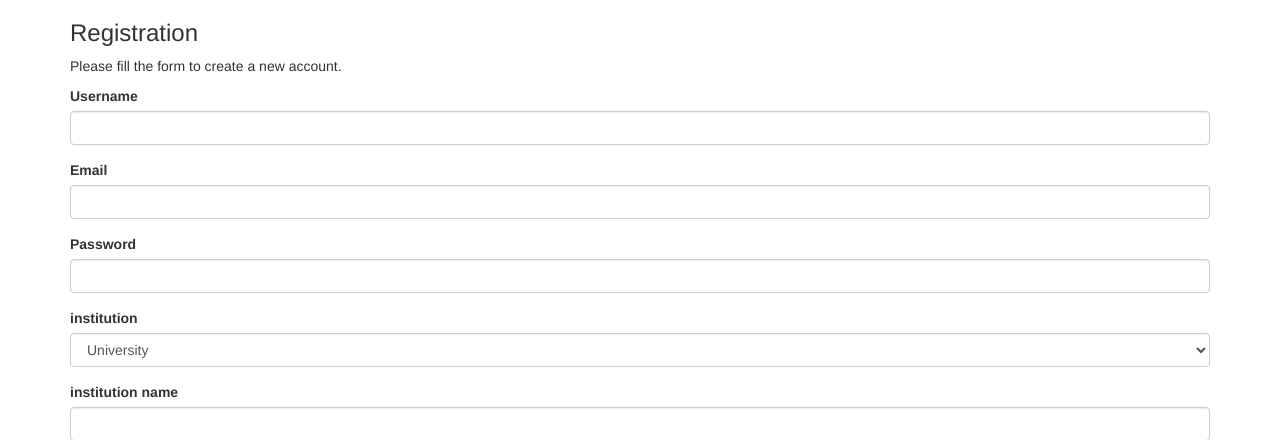
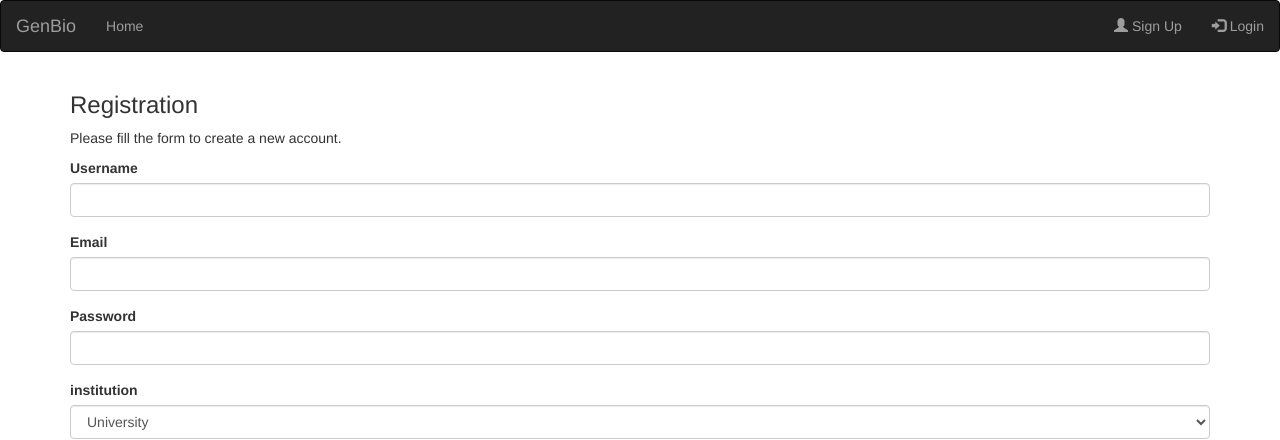
Before and after one commit to debbie-leung/w4111-proj1, a Flask app: page /registration in a window 1280 px wide. Shown: the top 440 px of the page. Run offline with Flask 2, Linux system fonts and the light colour scheme; parts of the project's set-up code (start-up, migrations or seed data) failed here and were passed over; some libraries are stand-ins or nearby versions.

Commit message:
referencelinkinsequence

```diff
--- a/server.py
+++ b/server.py
@@ -260,6 +260,10 @@ class HomeSearchForm(FlaskForm):
   seq = BooleanField('sequence', default="checked")
   species = StringField('species', validators=[Length(max=20)])
 
+@app.route('/onereference', methods=['GET', 'POST'])
+def onereference():
+  return redirect('/')
+
 @app.route('/homesearch', methods=['GET', 'POST'])
 def homesearch():
   if request.method == 'POST':
@@ -301,7 +305,7 @@ def homesearch():
         stbl += [g.conn.execute('SELECT * FROM sequence_source WHERE accession_no=(%s)', no).first()]
       return render_template('search.html', stbl=stbl)
 
-  return redirect('index.html')
+  return redirect('/')
 
 class SearchForm(FlaskForm):
   pass
--- a/templates/registration.html
+++ b/templates/registration.html
@@ -2,6 +2,21 @@
 {% import "bootstrap/wtf.html" as wtf %}
 
 {% block content %}
+<nav class="navbar navbar-inverse">
+  <div class="container-fluid">
+    <div class="navbar-header">
+      <a class="navbar-brand" href="#">GenBio</a>
+    </div>
+    <ul class="nav navbar-nav">
+      <li class="active">
+      <li><a href="/">Home</a></li>
+    </ul>
+    <ul class="nav navbar-nav navbar-right">
+      <li><a href="registration"><span class="glyphicon glyphicon-user"></span> Sign Up</a></li>
+      <li><a href="login"><span class="glyphicon glyphicon-log-in"></span> Login</a></li>
+    </ul>
+  </div>
+</nav>
 
 <div class="container">
     <h3>Registration</h3>
```
Also changed, not shown: templates/onereference.html (added, +21 -0 lines), templates/search.html (+25 -3 lines).
